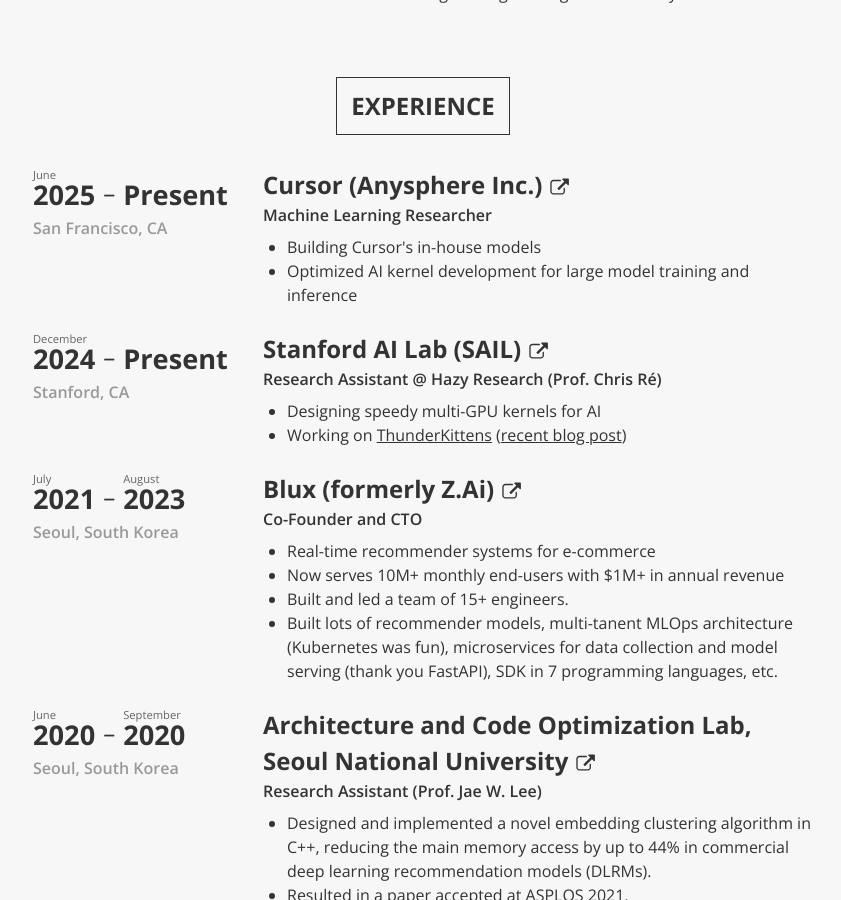
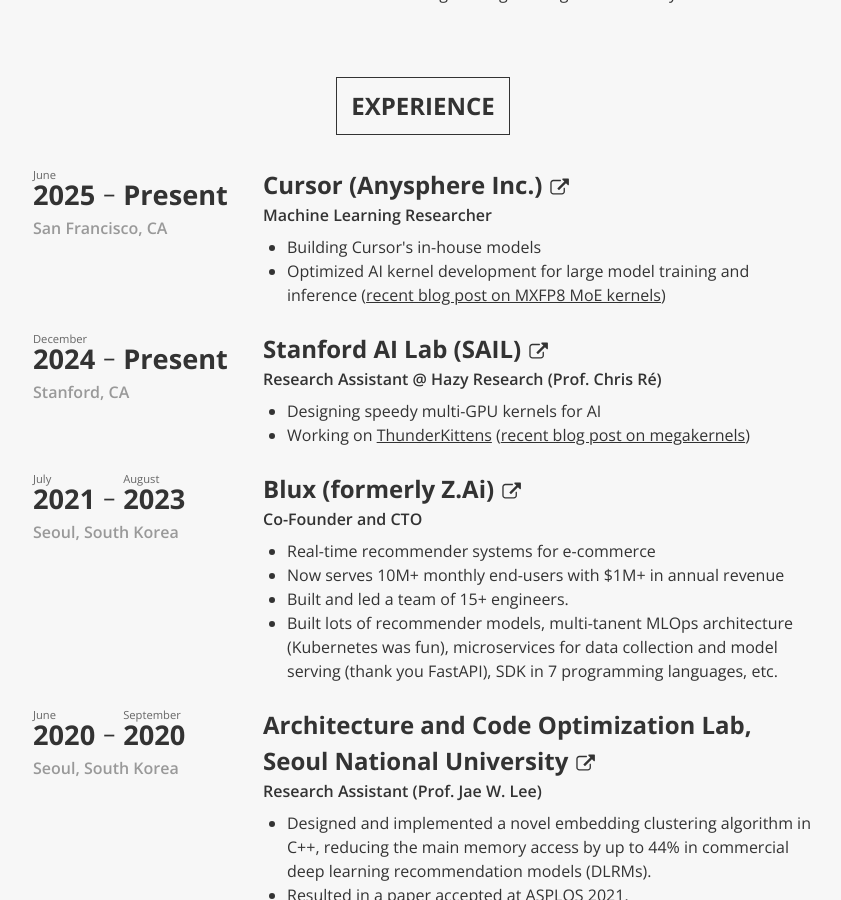
Before and after one commit to StuartSul/StuartSul.github.io_src, a Jekyll site: the page built from index.html, in a window 1280 px wide and 900 px high, scrolled down 1358 px. Shown: the whole window, without its empty margins (217-1058 px from the left). Built offline with Jekyll 4.4.1, drawn with Linux system fonts in a browser that asks for light colours.

Commit message:
Add Cursor blog post

```diff
--- a/_data/about.yaml
+++ b/_data/about.yaml
@@ -42,7 +42,7 @@
       start-year: 2025
     descriptions:
     - Building Cursor's in-house models
-    - Optimized AI kernel development for large model training and inference
+    - Optimized AI kernel development for large model training and inference (<u><a class="link-trans" href="https://cursor.com/blog/kernels" itemprop="sameAs" target="_blank">recent blog post on MXFP8 MoE kernels</a></u>)
   - heading: Stanford AI Lab (SAIL)
     link: https://hazyresearch.stanford.edu/
     subheading: Research Assistant @ Hazy Research (Prof. Chris Ré)
@@ -52,7 +52,7 @@
       start-year: 2024
     descriptions:
     - Designing speedy multi-GPU kernels for AI
-    - Working on <u><a class="link-trans" href=https://github.com/HazyResearch/ThunderKittens>ThunderKittens</a></u> (<u><a class="link-trans" href="https://hazyresearch.stanford.edu/blog/2025-05-27-no-bubbles" itemprop="sameAs" target="_blank">recent blog post</a></u>)
+    - Working on <u><a class="link-trans" href=https://github.com/HazyResearch/ThunderKittens>ThunderKittens</a></u> (<u><a class="link-trans" href="https://hazyresearch.stanford.edu/blog/2025-05-27-no-bubbles" itemprop="sameAs" target="_blank">recent blog post on megakernels</a></u>)
   - heading: Blux (formerly Z.Ai)
     link: https://www.blux.ai/
     subheading: Co-Founder and CTO
```
